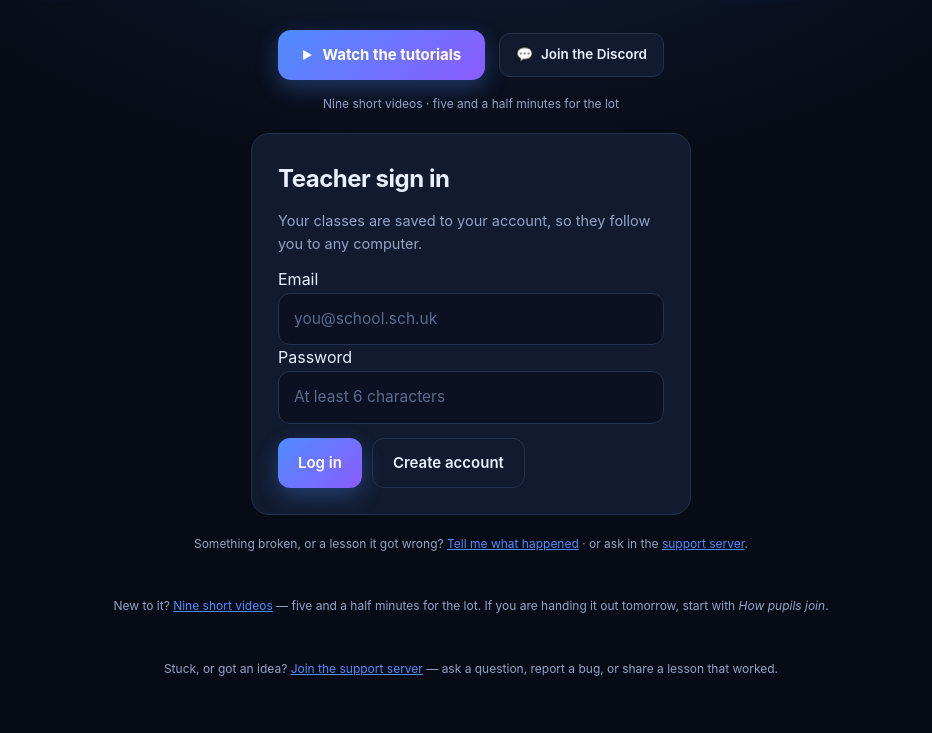
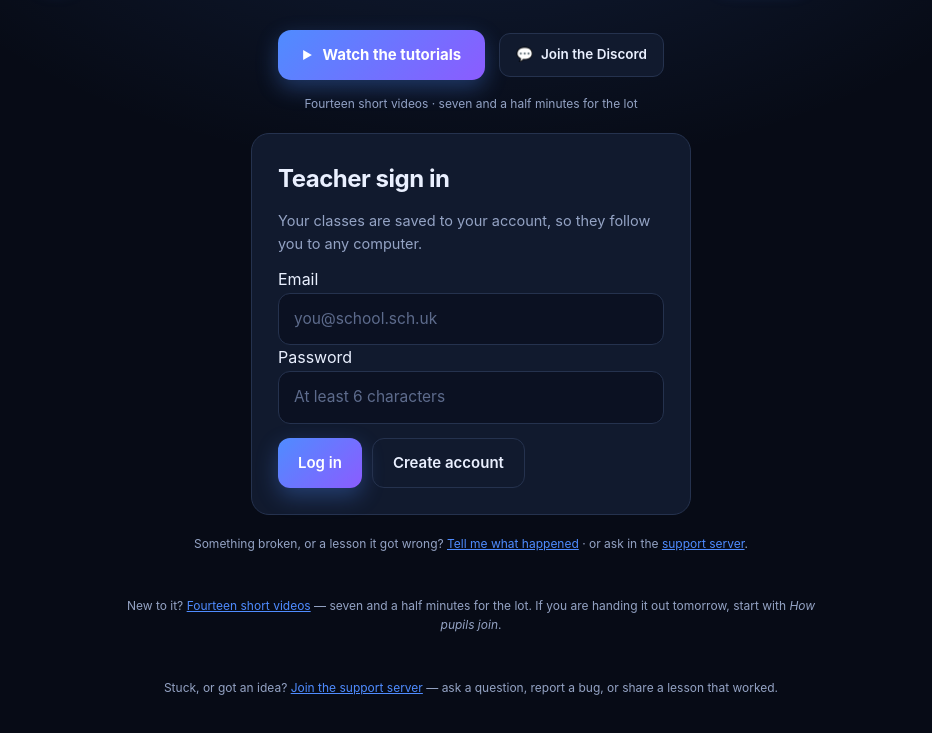
Before and after one commit to crevezz/dotheygetit, a website: page public/index.html in a window 1280 px wide. Shown: the part 67-800 px from the top of the page, without its empty margins (169-1101 px from the left). Drawn offline with Linux system fonts and the light colour scheme; no server answers.

```diff
--- a/public/index.html
+++ b/public/index.html
@@ -61,13 +61,13 @@
 
     <!-- prominent: the first thing a teacher sees in this tab -->
     <div class="tutbar">
-      <a class="tutbtn" href="/help" data-tip="Nine short videos - five and a half minutes for the lot.">
+      <a class="tutbtn" href="/help" data-tip="Fourteen short videos - seven and a half minutes for the lot.">
         <span class="tutplay" aria-hidden="true">&#9654;</span> Watch the tutorials
       </a>
       <a class="tutdisc" href="https://discord.gg/Vs9Dect2VK" target="_blank" rel="noopener" data-tip="Ask a question, report a bug, or swap lesson ideas.">
         <span aria-hidden="true">&#128172;</span> Join the Discord
       </a>
-      <span class="tutnote">Nine short videos &middot; five and a half minutes for the lot</span>
+      <span class="tutnote">Fourteen short videos &middot; seven and a half minutes for the lot</span>
     </div>
 
     <div class="card narrow" id="signinCard">
@@ -200,7 +200,7 @@
     </div>
 
     <p class="sitenote" style="text-align:center;margin-top:20px">
-      New to it? <a href="/help">Nine short videos</a> &mdash; five and a half minutes for the lot.
+      New to it? <a href="/help">Fourteen short videos</a> &mdash; seven and a half minutes for the lot.
       If you are handing it out tomorrow, start with <em>How pupils join</em>.
     </p>
 
```
